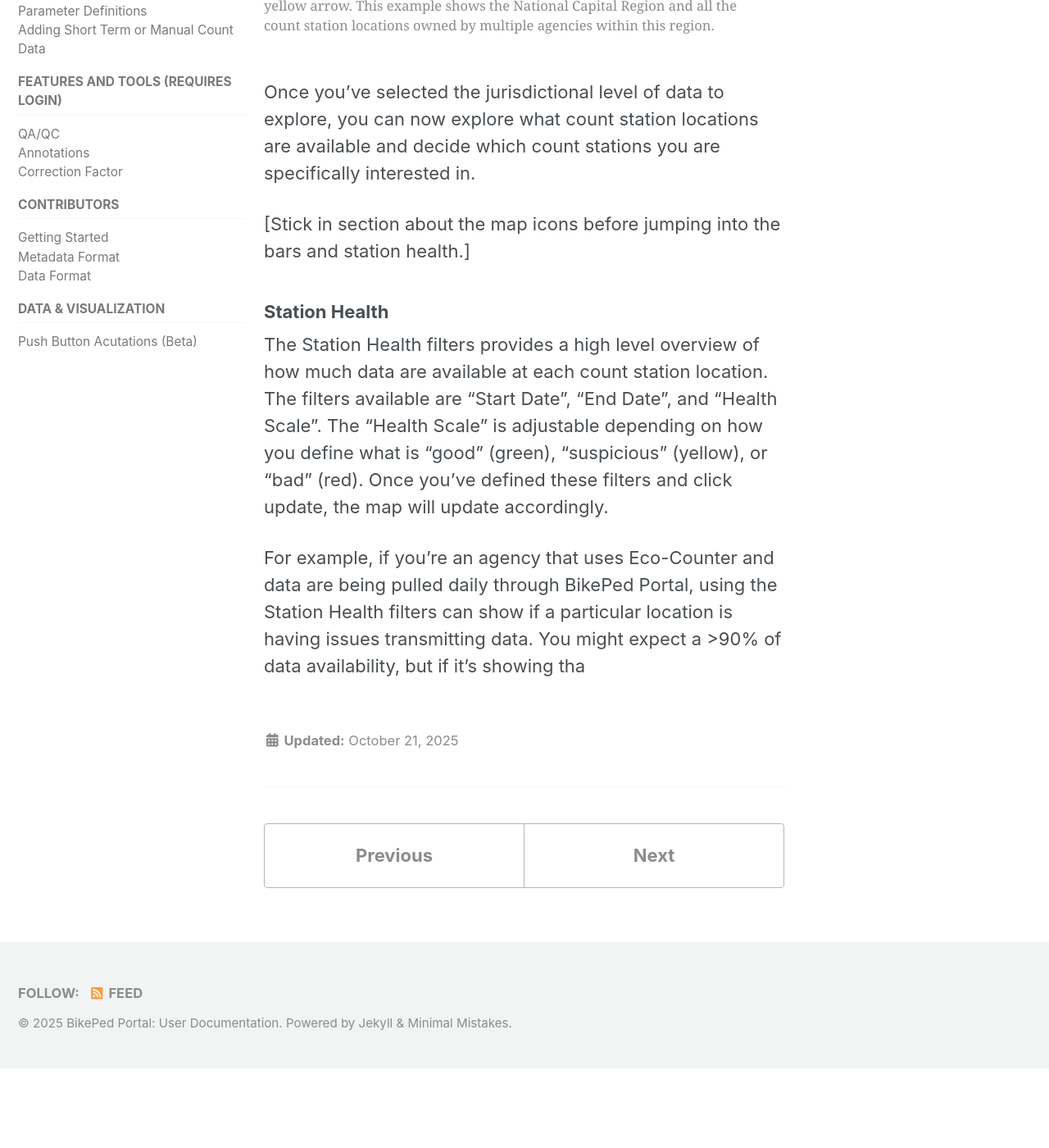
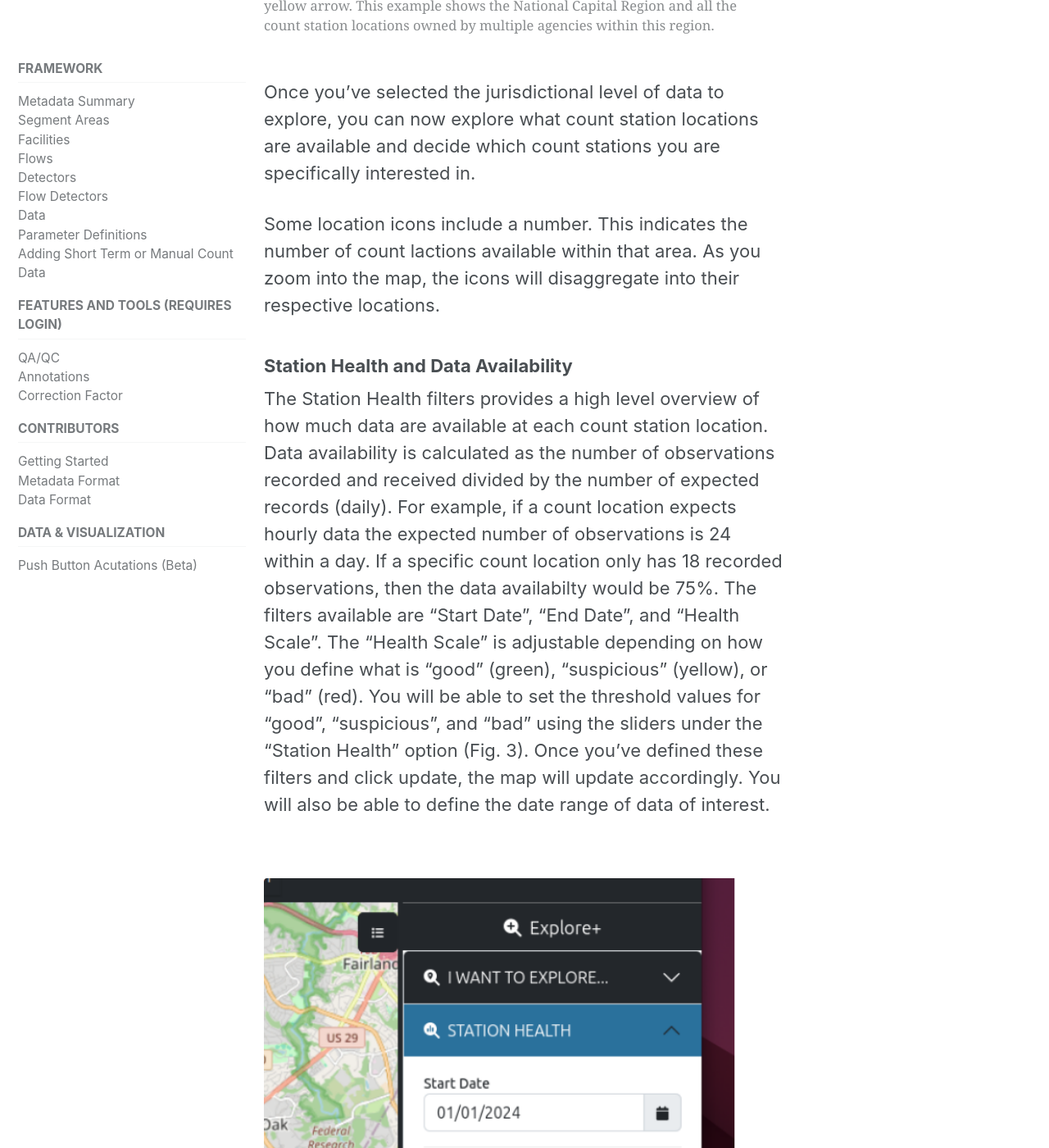
Before and after one commit to PSUTrec/documentation, a Jekyll site: the page built from _documents/15-exploreplus.md, in a window 1280 px wide and 1400 px high, scrolled down 1852 px. Shown: the whole window at 82% size. Built offline with Jekyll 4.4.1, drawn with Linux system fonts in a browser that asks for light colours; nearby versions of some CDN libraries; before the commit the page ends 3156 px from its top, so only the background shows below that; some of the changed text lies outside the part shown.

Commit message:
completed section on data availability

```diff
--- a/_documents/15-exploreplus.md
+++ b/_documents/15-exploreplus.md
@@ -2,7 +2,7 @@
 title: Explore+
 ---
 
-The following tutorial will describe how to navigate and use the tools available on the [Explore+](https://bikeped.trec.pdx.edu/exploreplus/) page. You will need to log into your account to view the Explore+ page.
+The following tutorial will describe how to navigate and use the tools available on the [Explore+](https://bikeped.trec.pdx.edu/exploreplus/) page. You will need to log into your account to view the Explore+ page (Fig. 1).
 
 <figure class="align-left">
     <img src="{{ site.url }}{{ site.baseurl }}/assets/images/explore-fig1.png" alt="">
@@ -12,7 +12,7 @@ The following tutorial will describe how to navigate and use the tools available
 ## Selecting the count station locations
 
 ### I want to explore...
-You will first need to select if you want to explore by organization, region, or state. Users are limited to exploring data they have direct access to. For example, if you're an organization that is part of an established regional partnership, you will have access to view your organization's data and the data from all participating partners in the region. Once you've made your selections under the "I want to explore..." menu and click "Explore", the map will reorient to your geographical selection.
+You will first need to select if you want to explore by organization, region, or state (Fig. 2). Users are limited to exploring data they have direct access to. For example, if you're an organization that is part of an established regional partnership, you will have access to view your organization's data and the data from all participating partners in the region. Once you've made your selections under the "I want to explore..." menu and click "Explore", the map will reorient to your geographical selection.
 
 <figure class="align-left">
     <img src="{{ site.url }}{{ site.baseurl }}/assets/images/explore-fig2.png" alt="">
@@ -21,10 +21,28 @@ You will first need to select if you want to explore by organization, region, or
 
 Once you've selected the jurisdictional level of data to explore, you can now explore what count station locations are available and decide which count stations you are specifically interested in.
 
-[Stick in section about the map icons before jumping into the bars and station health.]
+Some location icons include a number. This indicates the number of count lactions available within that area. As you zoom into the map, the icons will disaggregate into their respective locations.
 
-### Station Health
-The Station Health filters provides a high level overview of how much data are available at each count station location. The filters available are "Start Date", "End Date", and "Health Scale". The "Health Scale" is adjustable depending on how you define what is "good" (green), "suspicious" (yellow), or "bad" (red). Once you've defined these filters and click update, the map will update accordingly.
+### Station Health and Data Availability
+The Station Health filters provides a high level overview of how much data are available at each count station location. Data availability is calculated as the number of observations recorded and received divided by the number of expected records (daily). For example, if a count location expects hourly data the expected number of observations is 24 within a day. If a specific count location only has 18 recorded observations, then the data availabilty would be 75%. The filters available are "Start Date", "End Date", and "Health Scale". The "Health Scale" is adjustable depending on how you define what is "good" (green), "suspicious" (yellow), or "bad" (red). You will be able to set the threshold values for "good", "suspicious", and "bad" using the sliders under the "Station Health" option (Fig. 3). Once you've defined these filters and click update, the map will update accordingly. You will also be able to define the date range of data of interest.
 
+<figure class="align-left">
+    <img src="{{ site.url }}{{ site.baseurl }}/assets/images/explore-fig3.png" alt="">
+    <figcaption>Fig. 3: The "Station Health" filter option is located beneath the "I Want to Explore" option in the right sidebar menu. The filter options available are date range and percent data availability for "good" (green), "suspicious" (yellow), and "bad" (red).</figcaption>
+</figure>
 
-For example, if you're an agency that uses Eco-Counter and data are being pulled daily through BikePed Portal, using the Station Health filters can show if a particular location is having issues transmitting data. You might expect a >90% of data availability, but if it's showing tha
+Once your thresholds are set you can click on a single or multiple stations of interest. Each station selected will show up under "Stations View" in the right sidebar. To view the data availability, click on the colored bar with the star that indicates the data availabilty for the date range (Fig. 4).
+
+<figure class="align-left">
+    <img src="{{ site.url }}{{ site.baseurl }}/assets/images/explore-fig4.png" alt="">
+    <figcaption>Fig. 4: The yellow circle highlights the average data availability of the count location as defined by the date range under the "Station Health" menu options. By clicking on the colored bar with the star, a figure will pop-up showing the daily data availability.</figcaption>
+</figure>
+
+As with almost all figures, if you want to zoom into a specific date range on the figure you can click and drag the area of interest. To reset the zoom to the original x-axis range, click on the "Reset Zoom" button in the upper right corner of the figure (Fig. 5).
+
+<figure class="align-left">
+    <img src="{{ site.url }}{{ site.baseurl }}/assets/images/explore-fig5.png" alt="">
+    <figcaption>Fig. 4: The figure on the left shows one year's worth of data, and a highlighted section to zoom into. The figure on the right shows how the data appears once you've selected an area to zoom into by clicking and dragging the area of interest. To reset the figure to its original date range, click the "Reset Zoom" button.</figcaption>
+</figure>
+
+### Analyzing Data
```
Also changed, not shown: assets/images/explore-fig3.png (added), assets/images/explore-fig4.png (added), assets/images/explore-fig5.png (added).
